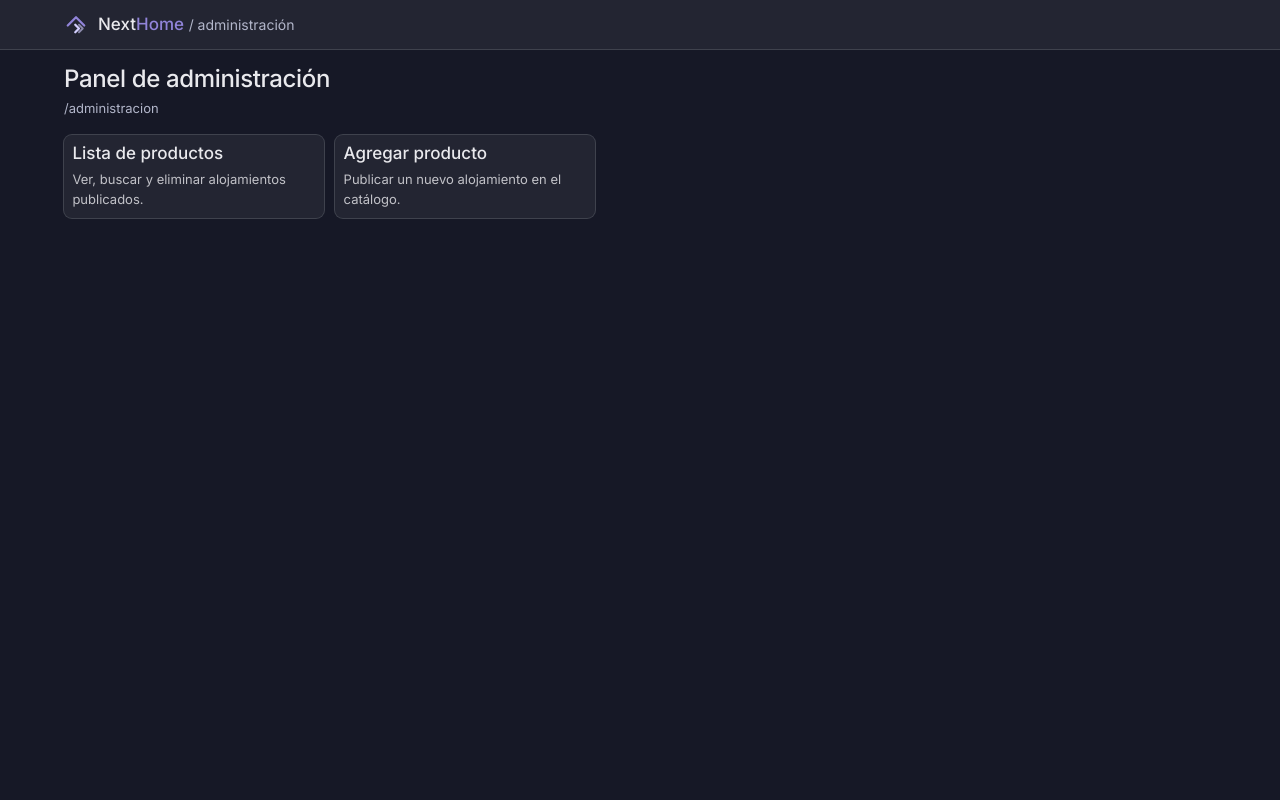
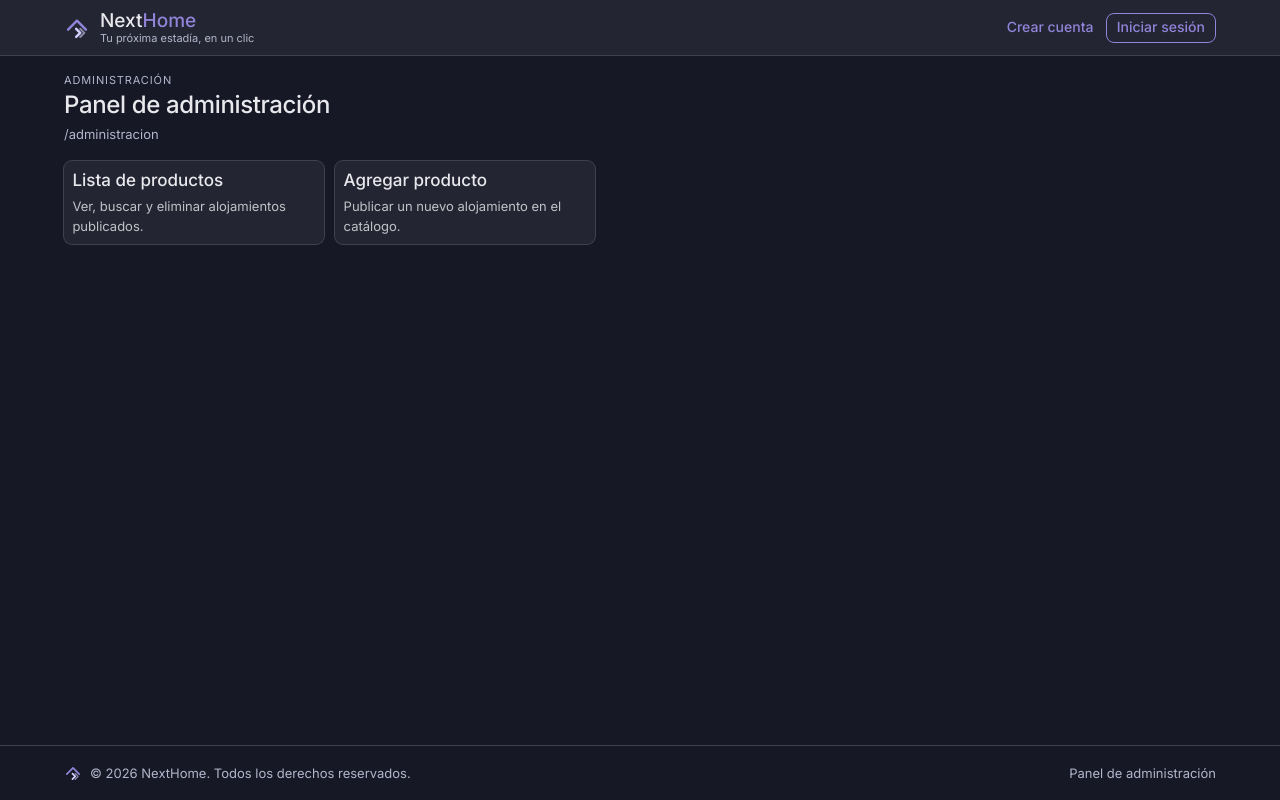
Before and after one commit to MarcosLancellotti2225/DHSPRINT1, a React (Vite) app in the folder frontend/: page /administracion in a window 1280 px wide. Built offline with nearby package versions, Linux system fonts and the light colour scheme; no server answers.

Commit message:
fix: muestra el header y el footer en todas las paginas

```diff
--- a/frontend/src/components/Layout.jsx
+++ b/frontend/src/components/Layout.jsx
@@ -1,26 +1,21 @@
-import { Outlet, useLocation } from "react-router-dom";
+import { Outlet } from "react-router-dom";
 import Header from "./Header";
 import Footer from "./Footer";
 import "../styles/Layout.css";
 
 /**
- * Estructura común del sitio: header fijo arriba, main que ocupa todo el alto
- * disponible y footer al pie.
- *
- * Las pantallas de administración traen su propia barra, así que ahí no se
- * monta la del sitio público (ni el footer).
+ * Estructura común a todas las páginas: header fijo arriba, main que ocupa el
+ * alto disponible y footer al pie. El header y el footer están presentes en
+ * todas las rutas, incluidas las de administración.
  */
 export default function Layout() {
-  const { pathname } = useLocation();
-  const esAdministracion = pathname.startsWith("/administracion");
-
   return (
     <div className="layout">
-      {!esAdministracion && <Header />}
+      <Header />
       <main className="layout__main">
         <Outlet />
       </main>
-      {!esAdministracion && <Footer />}
+      <Footer />
     </div>
   );
 }
--- a/frontend/src/components/PanelAdmin.jsx
+++ b/frontend/src/components/PanelAdmin.jsx
@@ -1,11 +1,11 @@
-import { Link } from "react-router-dom";
-import { Isotipo } from "./Logo";
 import usePantallaChica from "../hooks/usePantallaChica";
 import "../styles/Admin.css";
 
 /**
- * Envoltorio de las pantallas de administración: barra propia con la marca y
- * el sufijo "/ administración".
+ * Envoltorio de las pantallas de administración.
+ *
+ * El header y el footer del sitio los pone el Layout, así que acá sólo va el
+ * encabezado de la sección.
  *
  * El panel no es responsive por decisión de producto: en viewports chicos se
  * muestra un aviso en lugar del contenido.
@@ -13,29 +13,22 @@ import "../styles/Admin.css";
 export default function PanelAdmin({ titulo, ruta, acciones, children }) {
   const pantallaChica = usePantallaChica();
 
+  if (pantallaChica) {
     return (
-    <>
-      <div className="nav admin__nav">
-        <Link to="/" className="admin__marca">
-          <Isotipo tamanio={24} />
-          <span className="admin__marca-texto">
-            Next<span className="admin__marca-acento">Home</span>{" "}
-            <span className="admin__marca-seccion">/ administración</span>
-          </span>
-        </Link>
-      </div>
-
-      {pantallaChica ? (
       <div className="admin__bloqueado">
         <p>
           El panel de administración no está disponible en este dispositivo. Ingresá desde una
           pantalla más grande.
         </p>
       </div>
-      ) : (
+    );
+  }
+
+  return (
     <div className="admin">
       <div className="admin__encabezado">
         <div>
+          <p className="admin__seccion">Administración</p>
           <h1 className="admin__titulo">{titulo}</h1>
           {ruta && <p className="admin__ruta">{ruta}</p>}
         </div>
@@ -44,7 +37,5 @@ export default function PanelAdmin({ titulo, ruta, acciones, children }) {
 
       {children}
     </div>
-      )}
-    </>
   );
 }
--- a/frontend/src/styles/Admin.css
+++ b/frontend/src/styles/Admin.css
@@ -1,32 +1,9 @@
-.admin__nav {
-  background: var(--color-surface);
-  box-shadow: var(--shadow-sm);
-  padding-inline: var(--padding-lateral);
-  padding-block: var(--space-4);
-}
-
-.admin__marca {
-  display: flex;
-  align-items: center;
-  gap: 10px;
-  text-decoration: none;
-  color: inherit;
-}
-
-.admin__marca-texto {
-  font-family: var(--font-heading);
-  font-weight: var(--font-heading-weight);
-  font-size: 17px;
-}
-
-.admin__marca-acento {
-  color: var(--color-accent);
-}
-
-.admin__marca-seccion {
+.admin__seccion {
+  font-size: 11px;
+  letter-spacing: 0.08em;
+  text-transform: uppercase;
   color: var(--color-neutral-400);
-  font-weight: 400;
-  font-size: 14px;
+  margin: 0 0 var(--space-1);
 }
 
 .admin__bloqueado {
```
Also changed, not shown: 1 other file (tests, documents, lock files or other folders). Lines whose indentation alone changed are shown as unchanged.
